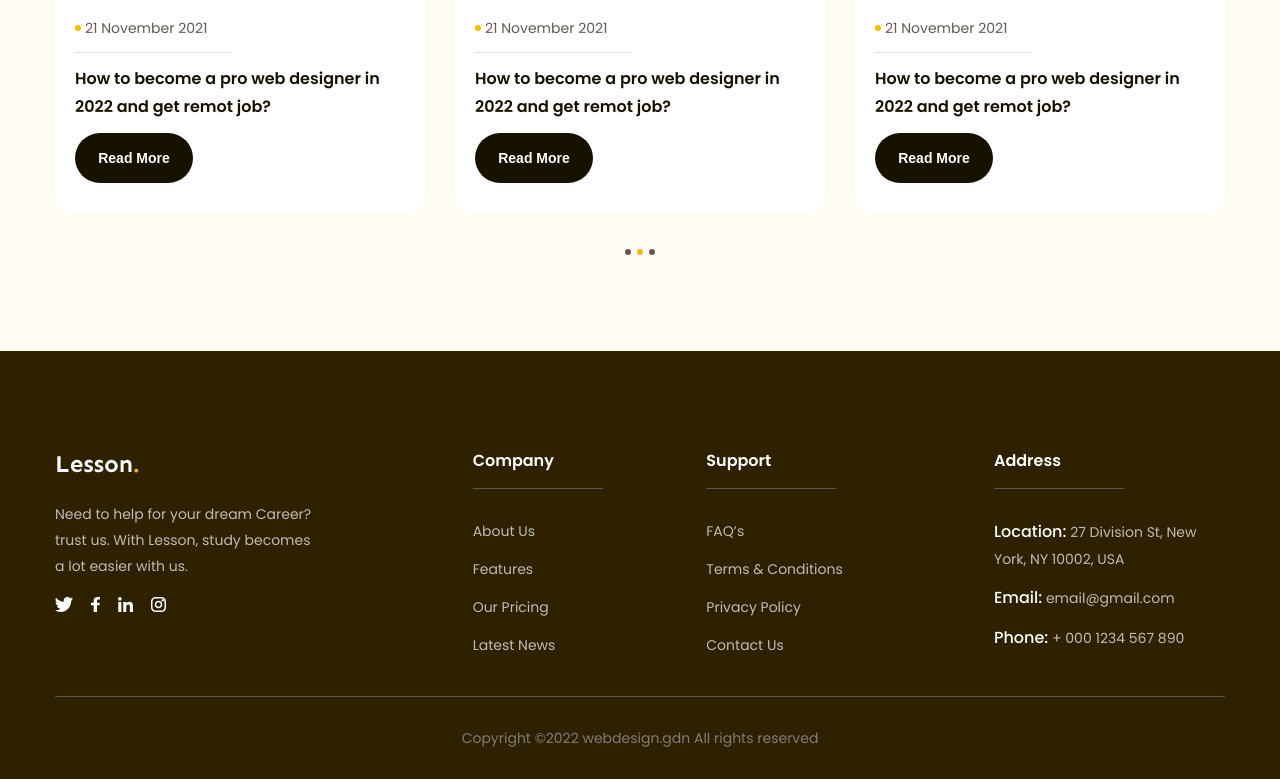
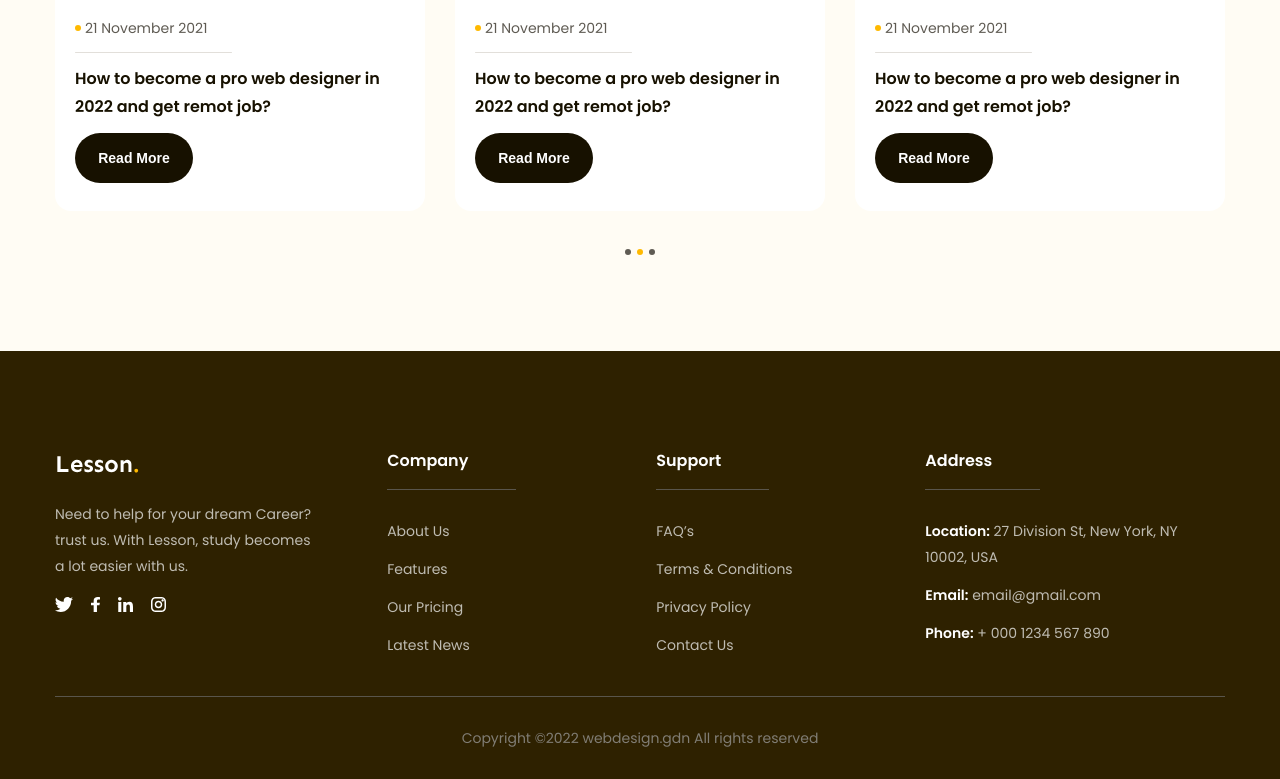
Before and after one commit to xuananh2212/project-html-css-02, a plain HTML site: page index.html in a window 1280 px wide. Shown: the part 4332-5111 px from the top of the page. Drawn offline with Linux system fonts and the light colour scheme.

Commit message:
eidt footer

```diff
--- a/assets/css/style.css
+++ b/assets/css/style.css
@@ -682,52 +682,80 @@ header {
   background: var(--primary-color);
 }
 
-/*
-.blog .infor p {
-  display: inline-block;
-  margin-left: 4px;
+/* =================footer=========== */
+.footer {
+  padding: 96px 0 28px;
+  background: #2e2100;
+}
+.footer .row {
+  padding-bottom: 38px;
+  display: flex;
+  border-bottom: 1px solid #59554b;
+}
+
+.footer .row .column:first-child {
+  width: 28.39%;
+}
+
+.footer .row .column {
+  width: 23%;
+}
+
+.footer .row .desc {
+  margin-top: 18px;
+  max-width: 267px;
   font-weight: 400;
   font-size: 1.4rem;
   line-height: 1.86;
-  color: #5f5b53;
+  color: #bfbcb2;
 }
 
-.blog .infor .way-row {
-  margin-top: 12px;
-  width: 160px;
-  height: 1px;
-  background: #e2dfda;
-  border-radius: 0.5px;
+.footer .row .social {
+  margin-top: 18px;
+  display: flex;
+  gap: 18px;
 }
 
-.blog .infor .sub-title {
-  margin-top: 12px;
+.footer .row .title {
+  display: inline-block;
   font-weight: 600;
   font-size: 1.6rem;
   line-height: 1.75;
-  color: #171100;
+  color: #ffffff;
+  padding-bottom: 14px;
+  padding-right: 48px;
+  border-bottom: 1px solid #59554b;
 }
 
-.blog .infor .btn {
+.footer .row .list {
+  margin-top: 28px;
+}
+.footer .row .list li {
   margin-top: 12px;
-  min-width: 118px;
+}
+.footer .row .list a {
+  font-weight: 400;
+  font-size: 1.4rem;
+  line-height: 1.86;
+  color: #bfbcb2;
+}
+.footer .row .list strong {
+  font-weight: 600;
+  font-size: 1.4rem;
+  line-height: 1.86;
+  color: #ffffff;
 }
 
-.blog .items:first-child .btn {
-  background: #ffb900;
-  border-radius: 25px;
+.footer .content > .desc {
+  margin-top: 28px;
+  font-weight: 400;
+  font-size: 1.4rem;
+  line-height: 1.86;
+  text-align: center;
+  color: #807d74;
 }
 
-.blog .row {
-  margin-top: 36px;
-  display: flex;
-  gap: 6px;
-  justify-content: center;
-} */
-
-/* =================footer=========== */
-
-.footer {
+/* .footer {
   padding: 96px 0 28px;
   background: #2e2100;
 }
@@ -828,4 +856,4 @@ header {
   line-height: 1.86;
   text-align: center;
   color: #807d74;
-}
+} */
--- a/index.html
+++ b/index.html
@@ -333,7 +333,8 @@
                                 <a href#!><img src="./assets/imgs/blog-img1.jpg" class="thumb"></img></a>
                                 <div class="infor">
                                     <span class="date">21 November 2021</span>
-                                    <h3 class="title"><a href="#!">How to become a pro web designer in 2022 and get remot
+                                    <h3 class="title"><a href="#!">How to become a pro web designer in 2022 and get
+                                            remot
                                             job?</a>
                                     </h3>
                                     <button href="#!" class="btn cta-btn">Read More</button>
@@ -345,7 +346,8 @@
                                 <a href="#!"> <img src="./assets/imgs/blog-img2.jpg" class="thumb"></img></a>
                                 <div class="infor">
                                     <span class="date">21 November 2021</span>
-                                    <h3 class="title"><a href="#!">How to become a pro web designer in 2022 and get remot
+                                    <h3 class="title"><a href="#!">How to become a pro web designer in 2022 and get
+                                            remot
                                             job?</a></h3>
                                     <button href="#!" class="btn cta-btn">Read More</button>
                                 </div>
@@ -356,7 +358,8 @@
                                 <a href="#!"> <img src="./assets/imgs/blog-img3.jpg" class="thumb"></img></a>
                                 <div class="infor">
                                     <span class="date">21 November 2021</span>
-                                    <h3 class="title"><a href="#!">How to become a pro web designer in 2022 and get remot
+                                    <h3 class="title"><a href="#!">How to become a pro web designer in 2022 and get
+                                            remot
                                             job?</a>
                                     </h3>
                                     <button href="#!" class="btn cta-btn">Read More</button>
@@ -379,7 +382,8 @@
                                 <a href#!><img src="./assets/imgs/blog-img4.jpg" class="thumb"></img></a>
                                 <div class="infor">
                                     <span class="date">21 November 2021</span>
-                                <h3 class="title"><a href="#!">How to become a pro web designer in 2022 and get remot
+                                    <h3 class="title"><a href="#!">How to become a pro web designer in 2022 and get
+                                            remot
                                             job?</a>
                                     </h3>
                                     <button href="#!" class="btn cta-btn">Read More</button>
@@ -391,7 +395,8 @@
                                 <a href="#!"> <img src="./assets/imgs/blog-img5.jpg" class="thumb"></img></a>
                                 <div class="infor">
                                     <span class="date">21 November 2021</span>
-                                <h3 class="title"><a href="#!">How to become a pro web designer in 2022 and get remot
+                                    <h3 class="title"><a href="#!">How to become a pro web designer in 2022 and get
+                                            remot
                                             job?</a></h3>
                                     <button href="#!" class="btn cta-btn">Read More</button>
                                 </div>
@@ -402,7 +407,8 @@
                                 <a href="#!"> <img src="./assets/imgs/blog-img6.jpg" class="thumb"></img></a>
                                 <div class="infor">
                                     <span class="date">21 November 2021</span>
-                                <h3 class="title"><a href="#!">How to become a pro web designer in 2022 and get remot
+                                    <h3 class="title"><a href="#!">How to become a pro web designer in 2022 and get
+                                            remot
                                             job?</a>
                                     </h3>
                                     <button href="#!" class="btn cta-btn">Read More</button>
@@ -425,7 +431,8 @@
                                 <a href#!><img src="./assets/imgs/blog-img1.jpg" class="thumb"></img></a>
                                 <div class="infor">
                                     <span class="date">21 November 2021</span>
-                                <h3 class="title"><a href="#!">How to become a pro web designer in 2022 and get remot
+                                    <h3 class="title"><a href="#!">How to become a pro web designer in 2022 and get
+                                            remot
                                             job?</a>
                                     </h3>
                                     <button href="#!" class="btn cta-btn">Read More</button>
@@ -437,7 +444,8 @@
                                 <a href="#!"> <img src="./assets/imgs/blog-img2.jpg" class="thumb"></img></a>
                                 <div class="infor">
                                     <span class="date">21 November 2021</span>
-                                <h3 class="title"><a href="#!">How to become a pro web designer in 2022 and get remot
+                                    <h3 class="title"><a href="#!">How to become a pro web designer in 2022 and get
+                                            remot
                                             job?</a></h3>
                                     <button href="#!" class="btn cta-btn">Read More</button>
                                 </div>
@@ -448,7 +456,8 @@
                                 <a href="#!"> <img src="./assets/imgs/blog-img3.jpg" class="thumb"></img></a>
                                 <div class="infor">
                                     <span class="date">21 November 2021</span>
-                                <h3 class="title"><a href="#!">How to become a pro web designer in 2022 and get remot
+                                    <h3 class="title"><a href="#!">How to become a pro web designer in 2022 and get
+                                            remot
                                             job?</a>
                                     </h3>
                                     <button href="#!" class="btn cta-btn">Read More</button>
@@ -469,49 +478,76 @@
 
     <footer class="footer">
         <div class="content">
-            <ul class="list">
+            <div class="row">
 
-                <li class="item-social">
+                <div class="column">
                     <a href="#"><img src="./assets/imgs/Logo-white.svg" alt="logo"></a>
                     <p class="desc">Need to help for your dream Career? trust us. With Lesson, study becomes a lot
                         easier with us.</p>
                     <div class="social">
-                        <a href="#!"> <img src="./assets/imgs/Twitter.svg" alt=""></a>
-                        <a href="#!"> <img src="./assets/imgs/fb.svg" alt=""></a>
-                        <a href="#!"> <img src="./assets/imgs/Linkedin.svg" alt=""></a>
+                        <a href="#!"><img src="./assets/imgs/Twitter.svg" alt=""></a>
+                        <a href="#!"><img src="./assets/imgs/fb.svg" alt=""></a>
+                        <a href="#!"><img src="./assets/imgs/Linkedin.svg" alt=""></a>
                         <a href="#!"><img src="./assets/imgs/Instagram .svg" alt=""></a>
                     </div>
 
-                </li>
+                </div>
 
 
-                <li class="item item-2">
-                    <h3 class="sub-title">Company</h3>
-                    <a href="#!">About Us</a><br>
-                    <a href="#!">Features</a><br>
-                    <a href="#!">Our Pricing</a><br>
+                <div class="column">
+                    <h3 class="title">Company</h3>
+                    <ul class="list">
+                        <li>
+                            <a href="#!">About Us</a>
+                        </li>
+                        <li>
+                            <a href="#!">Features</a>
+                        </li>
+                        <li>
+                            <a href="#!">Our Pricing</a>
+                        </li>
+                        <li>
                             <a href="#!">Latest News</a>
                         </li>
+                    </ul>
+                </div>
 
 
-                <li class="item item-3">
-                    <h3 class="sub-title">Support</h3>
-                    <a href="#!">FAQ’s</a><br>
-                    <a href="#!">Terms & Conditions</a><br>
-                    <a href="#!">Privacy Policy</a><br>
+                <div class="column">
+                    <h3 class="title">Support</h3>
+                    <ul class="list">
+                        <li>
+                            <a href="#!">FAQ’s</a>
+                        </li>
+                        <li>
+                            <a href="#!">Terms & Conditions</a>
+                        </li>
+                        <li>
+                            <a href="#!">Privacy Policy</a>
+                        </li>
+                        <li>
                             <a href="#!">Contact Us</a>
                         </li>
+                    </ul>
+                </div>
 
 
-                <li class="item">
-                    <h3 class="sub-title">Address</h3>
-                    <p class="desc"><strong>Location:</strong> 27 Division St, New York, NY 10002, USA</p>
-                    <a href="mailto:email@gmail.com"><strong>Email:</strong> email@gmail.com</a><br>
-                    <a href="tel:+ 000 1234 567 890"><strong>Phone:</strong> + 000 1234 567 890</a>
-
+                <div class="column">
+                    <h3 class="title">Address</h3>
+                    <ul class="list">
+                        <li>
+                            <a href="#!"><strong>Location:</strong> 27 Division St, New York, NY 10002, USA</a>
+                        </li>
+                        <li>
+                            <a href="mailto:xuantuananh2212@gmail.com"><strong>Email:</strong> email@gmail.com</a>
+                        </li>
+                        <li>
+                            <a href="#tel:+8481089128"><strong>Phone:</strong> + 000 1234 567 890</a>
                         </li>
                     </ul>
-            <div class="way-row"></div>
+
+                </div>
+            </div>
             <p class="desc">Copyright ©2022 webdesign.gdn All rights reserved</p>
         </div>
     </footer>
```
Lines whose indentation alone changed are shown as unchanged.
